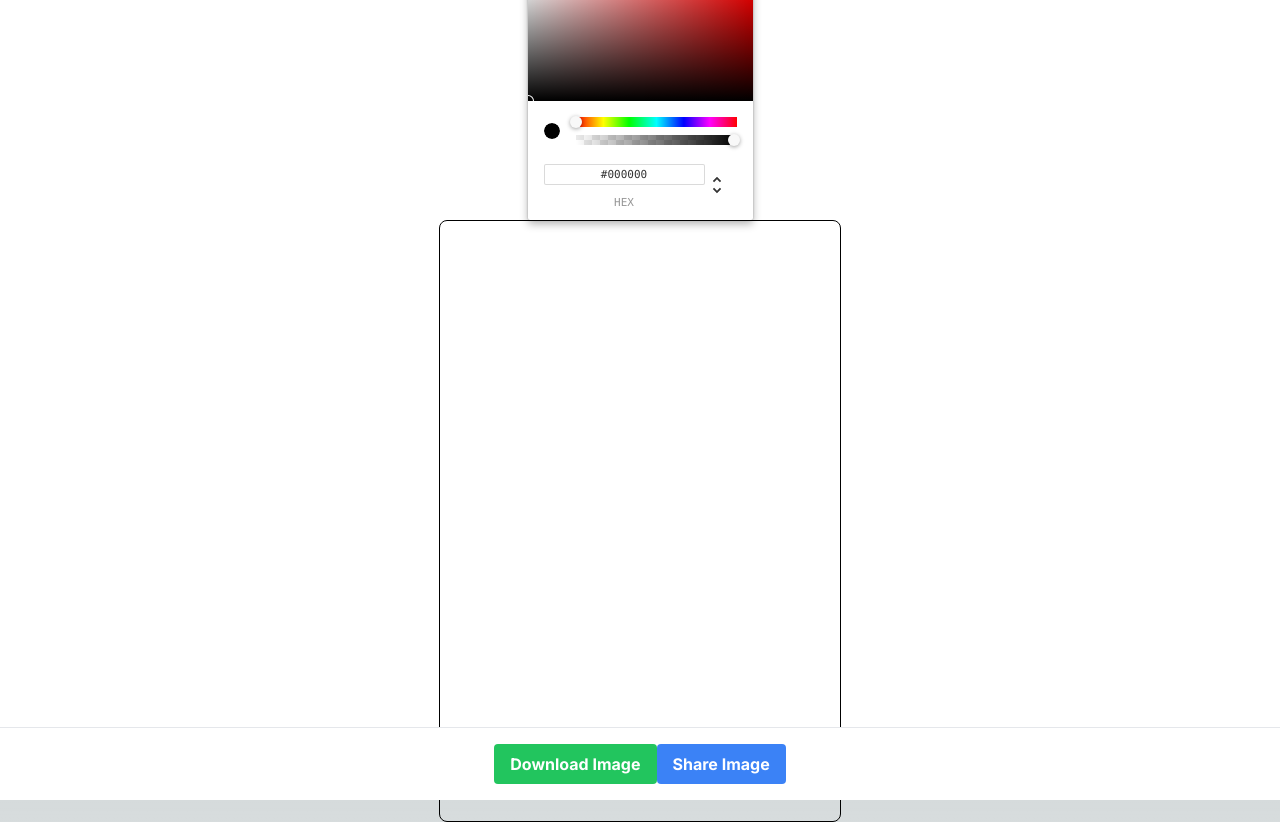
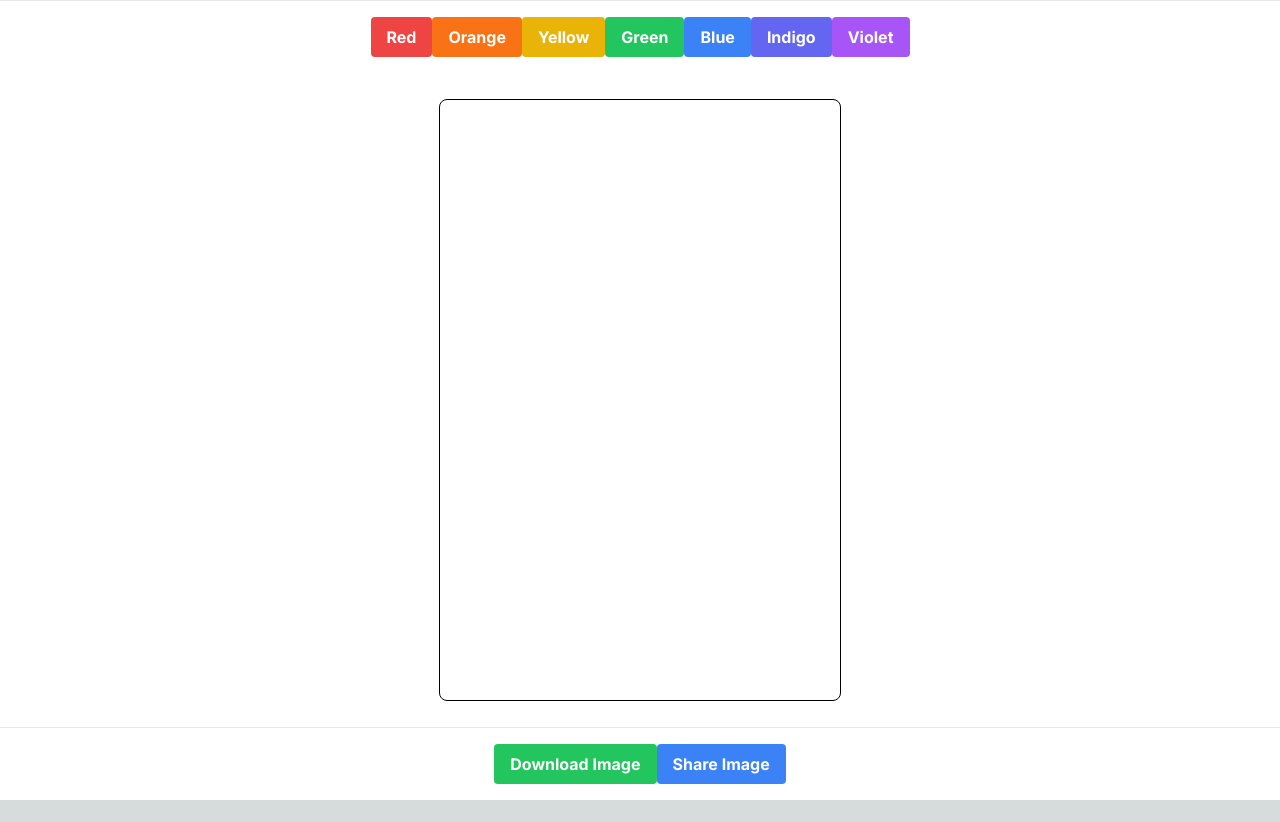
Before and after one commit to simonchan66/drawnlearn, a Next.js app: page / in a window 1280 px wide. After the commit the page ends 800 px from the top, so only its background shows below. Built offline with nearby package versions, Linux system fonts and the light colour scheme.

Commit message:
colorpick

```diff
--- a/app/page.tsx
+++ b/app/page.tsx
@@ -1,8 +1,6 @@
 'use client'
-import Image from "next/image";
 import { useDraw } from "@/hooks/useDraw";
 import { useRef, useState } from "react";
-import { ChromePicker } from "react-color";
 
 export default function Home() {
   const { canvasRef } = useDraw(drawLine);
@@ -41,6 +39,9 @@ export default function Home() {
     }
   }
 
+function changeColor(color: any) {
+  setColor(color.hex)}
+
   async function shareImage() {
     if (canvasRef.current) {
       canvasRef.current.toBlob(blob => {
@@ -65,7 +66,64 @@ export default function Home() {
 
   return (
     <div className="w-screen h-screen bg-white flex flex-col items-center justify-center relative">
-    <ChromePicker color={color} onChange={(e) => setColor(e.hex)} />
+        <div className="fixed top-0 left-0 right-0 flex p-4 bg-white border-t justify-center items-center" >
+      <button
+  type="button"
+  onClick={() => changeColor({hex: '#FF0000'})}
+  className="bg-red-500 hover:bg-red-700 text-white font-bold py-2 px-4 rounded"
+>
+  Red
+</button>
+
+<button
+  type="button"
+  onClick={() => changeColor({hex: '#FF7F00'})}
+  className="bg-orange-500 hover:bg-orange-700 text-white font-bold py-2 px-4 rounded"
+>
+  Orange
+</button>
+
+<button
+  type="button"
+  onClick={() => changeColor({hex: '#FFFF00'})}
+  className="bg-yellow-500 hover:bg-yellow-700 text-white font-bold py-2 px-4 rounded"
+>
+  Yellow
+</button>
+
+<button
+  type="button"
+  onClick={() => changeColor({hex: '#00FF00'})}
+  className="bg-green-500 hover:bg-green-700 text-white font-bold py-2 px-4 rounded"
+>
+  Green
+</button>
+
+<button
+  type="button"
+  onClick={() => changeColor({hex: '#0000FF'})}
+  className="bg-blue-500 hover:bg-blue-700 text-white font-bold py-2 px-4 rounded"
+>
+  Blue
+</button>
+
+<button
+  type="button"
+  onClick={() => changeColor({hex: '#4B0082'})}
+  className="bg-indigo-500 hover:bg-indigo-700 text-white font-bold py-2 px-4 rounded"
+>
+  Indigo
+</button>
+
+<button
+  type="button"
+  onClick={() => changeColor({hex: '#9400D3'})}
+  className="bg-purple-500 hover:bg-purple-700 text-white font-bold py-2 px-4 rounded"
+>
+  Violet
+</button>
+
+        </div>
       <canvas ref={canvasRef} id="canvas" width={400} height={600}
         className="border border-black rounded-lg" />
 
@@ -87,4 +145,4 @@ export default function Home() {
       </div>
     </div>
   );
-}
+  }
```
